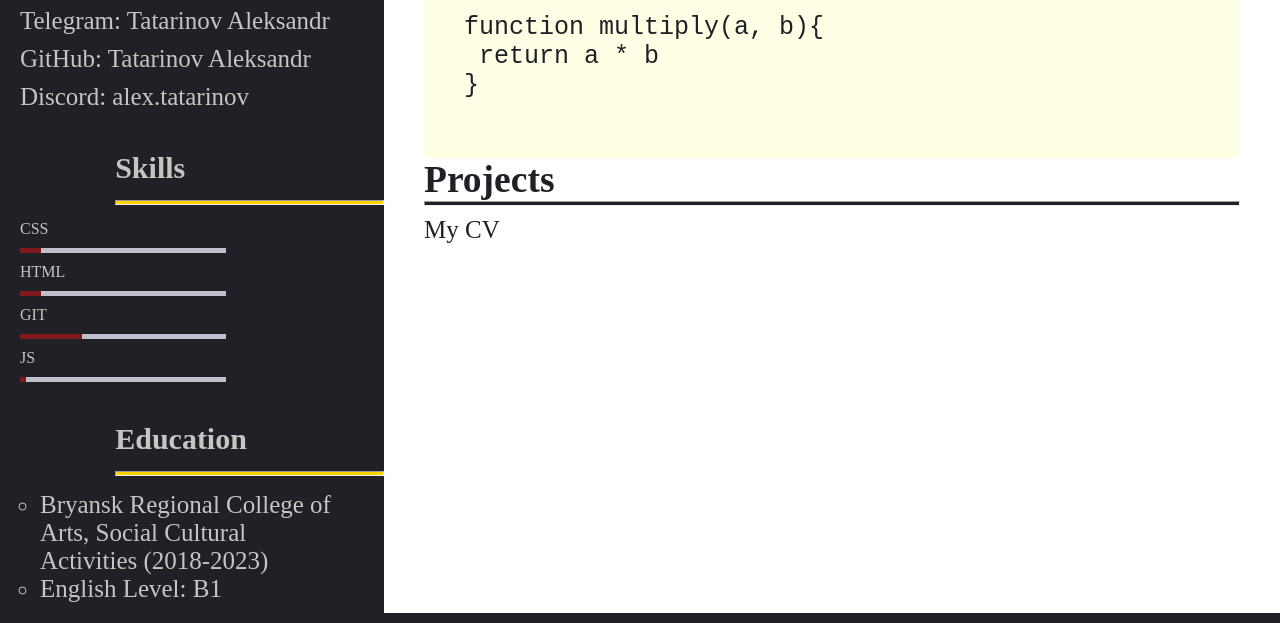
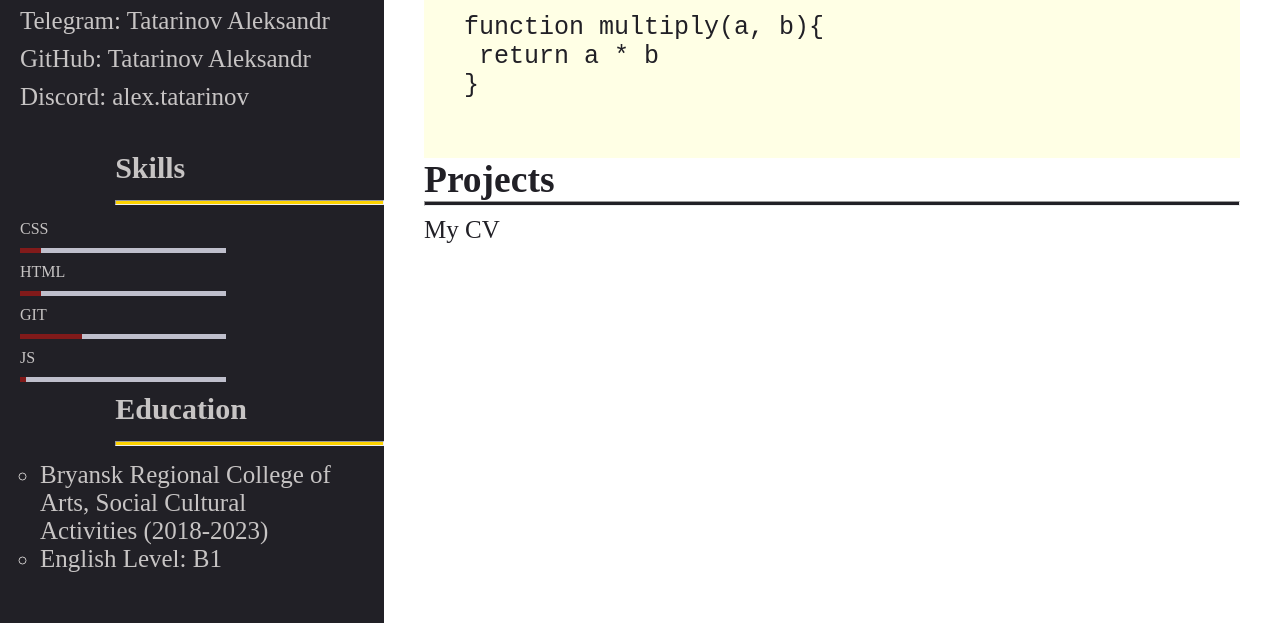
Before and after one commit to Alex-Tatarinov/rsschool-cv, a plain HTML site: page index.html in a window 1280 px wide. Shown: the part 778-1401 px from the top of the page. Drawn offline with Linux system fonts and the light colour scheme.

Commit message:
feat: fix2

```diff
--- a/index.html
+++ b/index.html
@@ -78,14 +78,16 @@
                 </li>
             </ul>
         </section>
-        <section class="Education section" id="Education-section"></section>
-        <h2 class="section-title">Education</h2>
+        <section class="Education section" id="Education-section">
+            <h2 class="section-title">Education</h2>
             <hr class="title-decoration">
             <ul class="education-list">
             <li class="education-item">Bryansk Regional College of Arts, Social Cultural Activities (2018-2023)
             </li>
-            <li class="education-item">English Level: B1</li>
+            <li class="education-item">English Level: B1
+            </li>
         </ul>
+        </section>
         </div>
     <div class="main-right">
         <section class="section-name">
```
